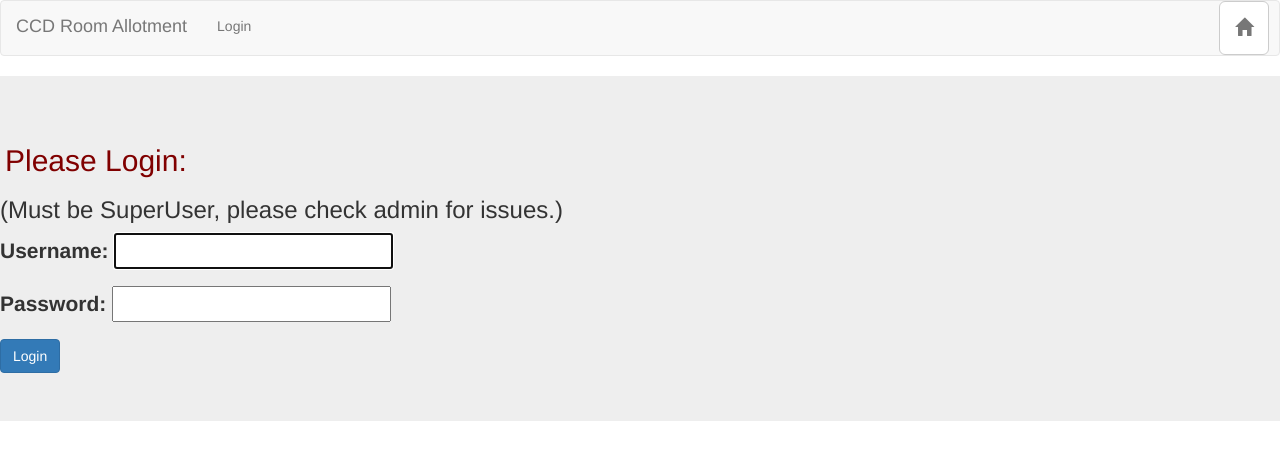
After one commit to aniraj001/ccd_swc, a Django app: page /accounts/login/ in a window 1280 px wide. The commit adds this page. Shown: the top 460 px of the page. Run offline with Django 3.2, Linux system fonts and the light colour scheme; some libraries are stand-ins or nearby versions; some web fonts are replaced.

Commit message:
login logout ready

```diff
--- a/ccd_swc/ccd_swc/settings.py
+++ b/ccd_swc/ccd_swc/settings.py
@@ -130,3 +130,6 @@ STATICFILES_DIRS = [
 
 MEDIA_ROOT = MEDIA_DIR
 MEDIA_URL = '/media/'
+
+LOGIN_REDIRECT_URL = '/room'
+LOGOUT_REDIRECT_URL = '/room'
--- a/ccd_swc/ccd_swc/urls.py
+++ b/ccd_swc/ccd_swc/urls.py
@@ -17,11 +17,14 @@ from django.contrib import admin
 from django.urls import path,include
 from django.conf import settings
 from room import views
+from django.contrib.auth import views as v
 
 urlpatterns = [
     path('',views.about,name='about'),
     path('admin/', admin.site.urls),
     path('room/',include("room.urls")),
+    path('accounts/login/', v.LoginView.as_view(), name='login'),
+    path('accounts/logout/', v.LogoutView.as_view(), name='logout'),
 ]
 if settings.DEBUG:
     import debug_toolbar
--- a/ccd_swc/room/templates/base.html
+++ b/ccd_swc/room/templates/base.html
@@ -33,24 +33,20 @@
 		{% block navigation %}
 		{% endblock %}
 
-			<!-- <ul class="nav navbar-nav navbar-right">
+		<ul class="nav navbar-nav">
+		{% if user.is_authenticated %}
+			<li class="nav-item"><a class="nav-link" href="{% url 'logout' %}">Logout</a></li>
+		{% else %}
+			<li class="nav-item"><a class="nav-link" href="{% url 'login' %}">Login</a></li>
+		{% endif %}
+		</ul>
 
-				<li class="">
-					<a href="#">
-						<span class="glyphicon glyphicon-off" aria-hidden="true"></span>&nbsp;
-						Logout
-					</a>
-				</li>
-			</ul> -->
-
-			<ul class="nav navbar-nav navbar-right">
-				<li class="base">
-					<a href = 'http://127.0.0.1:8000/' class="btn btn-default btn-lg"><span class="glyphicon glyphicon-home"></span></a>
-				</li>
-				<li class="base">
-					<a href = "{% url 'room:company-add' %}" class="btn btn-default btn-lg">Add Company</a>
-				</li>
-			</ul>
+		<ul class="nav navbar-nav navbar-right">
+			<li class="base"><a href = 'http://127.0.0.1:8000/' class="btn btn-default btn-lg"><span class="glyphicon glyphicon-home"></span></a></li>
+		{% if user.is_authenticated %}
+			<li class="base"><a href = "{% url 'room:company-add' %}" class="btn btn-default btn-lg">Add Company</a></li>
+		{% endif %}
+		</ul>
 
 		</div>
 	</div>
--- a/ccd_swc/room/templates/company_detail.html
+++ b/ccd_swc/room/templates/company_detail.html
@@ -20,9 +20,11 @@
     </div>
   </div>
 
+  {% if user.is_authenticated %}
   <button type="submit" class="btn btn-success"><a href="{% url 'room:roomadd' pk=company.pk %}" style="color:black"">Add Room</a></button>
   <button type="submit" class="btn btn-success"><a href="{% url 'room:room_remove' pk=company.pk %}" style="color:black"">Delete Room</a></button>
   <button type="submit" class="btn btn-success"><a href="{% url 'room:company-update' pk=company.pk %}" style="color:black"">Company Update</a></button>
+  {% endif %}
 
   <div class="jumbotron">
     <h2><a href="{% url 'room:image1' pk=company.pk %}">Brahmaputra</a></h2>
--- a/ccd_swc/room/templates/company_list.html
+++ b/ccd_swc/room/templates/company_list.html
@@ -11,6 +11,7 @@
     </div>
     <button type="submit" value="{{query|escape}}" class="btn btn-outline-primary">Search</button>
   </form>
+
 {% endblock %}
 
 {% block body %}
@@ -24,11 +25,15 @@
         <div class="caption">
           <h3>{{ company.name }}</h3>
           <a href="{% url 'room:detail' company.id %}" class="btn btn-primary btn-sm" role="button">View Details</a>
+
+          {% if user.is_authenticated %}
           <form action="{% url 'room:company-delete' company.id %}" method="post" style="display: inline;">
             {% csrf_token %}
             <input type="hidden" name="id" value="{{ company.id }}" />
             <button type="submit" class="btn btn-default btn-sm"><span class="glyphicon glyphicon-trash"></span></button>
           </form>
+          {% endif %}
+
         </div>
       </div>
     </div>
--- a/ccd_swc/room/templates/hostel_image1.html
+++ b/ccd_swc/room/templates/hostel_image1.html
@@ -9,7 +9,9 @@
   <h2>Company: {{company}}</h2>
   <table>
     <tr>
+      {% if user.is_authenticated %}
       <td><div class="lol"><a href="{% url 'room:room_' pk=primary %}">S-1</a></div></td>
+      {% endif %}
       <td><div class="lol">S-2</div></td>
       <td><div class="lol">S-3</div></td>
     </tr>
--- /dev/null
+++ b/ccd_swc/room/templates/registration/login.html
@@ -0,0 +1,18 @@
+{% extends 'base.html' %}
+{% block body %}
+  <div class="jumbotron">
+
+    <h2>Please Login: </h2>
+    <h3>(Must be SuperUser, please check admin for issues.)</h3>
+    {% if form.errors %}
+        <p>Your username and password didn't match.Please try again!</p>
+    {% endif %}
+
+    <form method="POST" action="{% url 'login' %}">
+        {% csrf_token %}
+        {{form.as_p}}
+        <input type="submit" class='btn btn-primary' value="Login" />
+        <input type="hidden" name="next" value="{{ next }}" />
+    </form>
+  </div>
+{% endblock %}
```
Also changed, not shown: ccd_swc/room/forms.py (+7 -0 lines), ccd_swc/room/views.py (+11 -3 lines).
